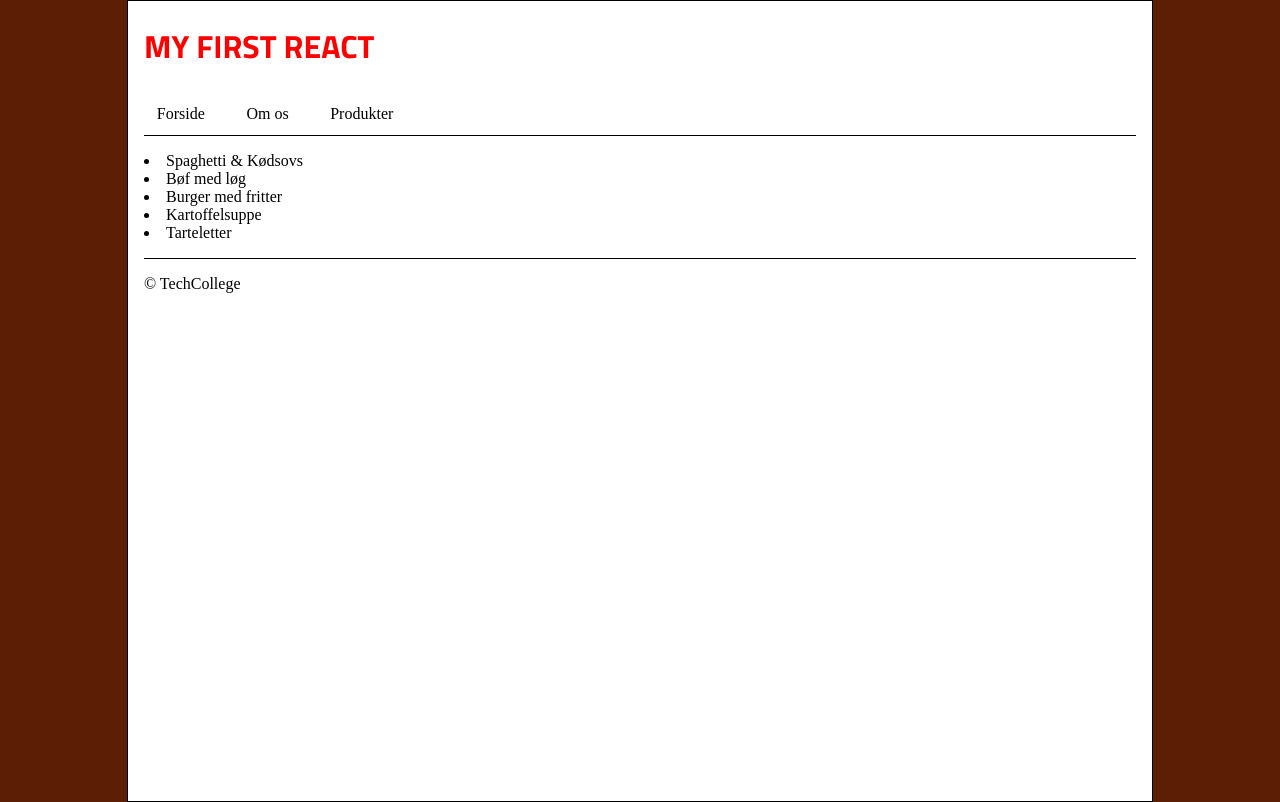
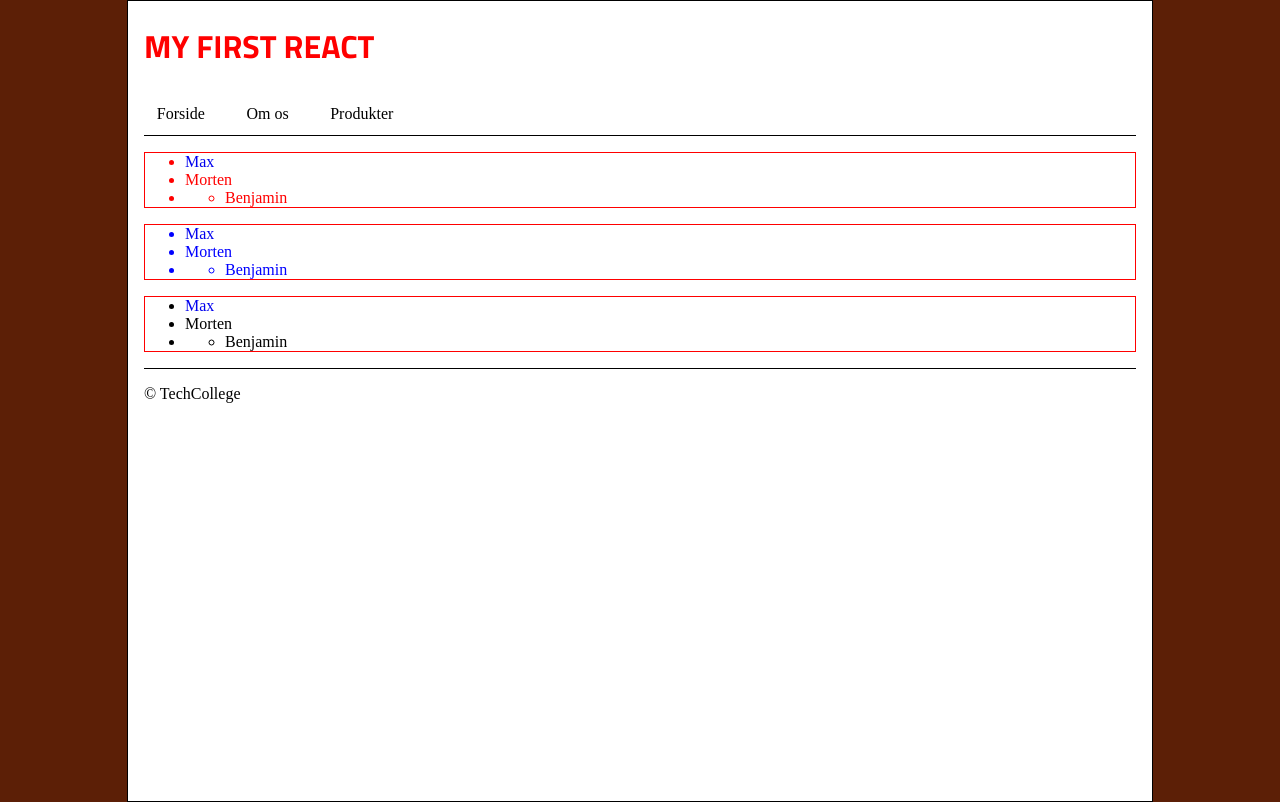
Before and after one commit to Webudvikler-TechCollege/H1WE080124-ReactCodeAlong, a React (Vite) app: page / in a window 1280 px wide. Built offline with nearby package versions, Linux system fonts and the light colour scheme; a web font is replaced by a local one.

Commit message:
Added Example

```diff
--- a/package.json
+++ b/package.json
@@ -12,6 +12,7 @@
   "dependencies": {
     "react": "^18.3.1",
     "react-dom": "^18.3.1",
+    "react-router-dom": "^7.0.2",
     "styled-components": "^6.1.13"
   },
   "devDependencies": {
--- a/src/App.jsx
+++ b/src/App.jsx
@@ -1,6 +1,7 @@
 import './App.scss'
 import { Container } from './components/Container/Container'
 import { Dishes } from './components/Dishes/Dishes'
+import { Example } from './components/Example/Example'
 import { Footer } from './components/Footer/Footer'
 import { Header } from './components/Header/Header'
 import { Main } from './components/Main/Main'
@@ -27,7 +28,9 @@ function App() {
     <Container width="1024" bgcolor="white">
       <Header />
       <Main>
-        <Dishes data={arrDishes} />
+        <Example color="red" />
+        <Example color="blue" />
+        <Example />
       </Main>
       <Footer />
     </Container>
--- /dev/null
+++ b/src/components/Example/Example.jsx
@@ -0,0 +1,16 @@
+/**
+ * Function Component
+ */
+import { ExampleStyled } from './Example.styled'
+
+export const Example = ({color}) => {
+    return (
+        <ExampleStyled color={color}>
+            <li><a href="#">Max</a></li>
+            <li>Morten</li>
+            <li><ul>
+                <li>Benjamin</li>
+            </ul></li>
+        </ExampleStyled>
+    )
+}
--- /dev/null
+++ b/src/components/Example/Example.styled.js
@@ -0,0 +1,17 @@
+import styled from 'styled-components'
+
+/**
+ * Styled Component
+ * Returnerer et ul tag med styling
+ */
+export const ExampleStyled = styled.ul`
+    border: solid 1px #F00;
+
+    li {
+        color: ${props => props.color ? props.color : 'black' };
+
+        a {
+            text-decoration: none
+        }
+    }
+`
```
Also changed, not shown: 1 other file (tests, documents, lock files or other folders).
